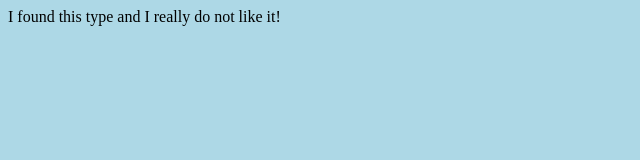
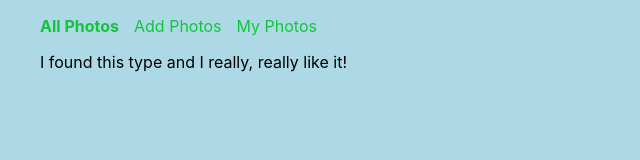
Before and after one commit to slhstudio/Street-Typography, a React app: page / in a window 1280 px wide. Shown: the whole page, without its empty margins (0-640 px from the left). Built offline with nearby package versions, Linux system fonts and the light colour scheme.

Commit message:
first nav bar

```diff
--- /dev/null
+++ b/app/components/Nav.js
@@ -0,0 +1,28 @@
+import React from 'react';
+import { NavLink } from 'react-router-dom';
+
+function Nav () {
+  return (
+    <ul className='nav'>
+      <li>
+        <NavLink exact activeClassName='active' to='/'>
+          All Photos
+        </NavLink>
+      </li>
+
+      <li>
+        <NavLink activeClassName='active' to='/add'>
+          Add Photos
+        </NavLink>
+      </li>
+
+      <li>
+        <NavLink activeClassName='active' to='/mine'>
+          My Photos
+        </NavLink>
+      </li>
+    </ul>
+  )
+}
+
+export default Nav
--- a/app/components/app.js
+++ b/app/components/app.js
@@ -1,12 +1,18 @@
 import React, { Component } from 'react';
+import ReactRouter from 'react-router-dom';
+import { BrowserRouter as Router, Route, Switch } from 'react-router-dom';
+import Nav from './Nav';
 
 
 class App extends Component {
   render () {
     return (
-      <div>
-        I found this type and I really do not like it!
-      </div>
+      <Router>
+        <div className='container'>
+          <Nav />
+            I found this type and I really, really like it!
+        </div>
+      </Router>
     )
   }
 }
--- a/app/index.css
+++ b/app/index.css
@@ -1,3 +1,33 @@
 body {
   background: lightblue;
+  font-family: -apple-system,BlinkMacSystemFont,Segoe UI,Roboto,Oxygen-Sans,Ubuntu,Cantarell,Helvetica Neue,sans-serif;
 }
+
+.container {
+  max-width: 1200px;
+  margin: 0 auto;
+}
+
+ul {
+  padding: 0px;
+}
+
+li {
+  list-style-type: none;
+}
+a {
+  text-decoration: none;
+  color: rgba(10, 196, 50, 0.952);
+}
+
+.nav {
+  display: flex;
+}
+
+.active {
+  font-weight: bold;
+}
+
+.nav li {
+  margin-right: 15px;
+}
--- a/app/index.js
+++ b/app/index.js
@@ -7,3 +7,5 @@ ReactDOM.render (
   <App />,
   document.getElementById('app')
 );
+
+console.log('Hello');
--- a/webpack.config.js
+++ b/webpack.config.js
@@ -1,8 +1,8 @@
-var path = require('path');
-var HtmlWebpackPlugin = require('html-webpack-plugin');
-//var webpack = require('webpack');
+const path = require('path');
+const HtmlWebpackPlugin = require('html-webpack-plugin');
+const webpack = require('webpack');
 
-var config = {
+const config = {
   mode: 'development',
   entry: './app/index.js',
   output: {
```
Also changed, not shown: package.json (+10 -4 lines), server.js (+17 -2 lines), 1 other file.
